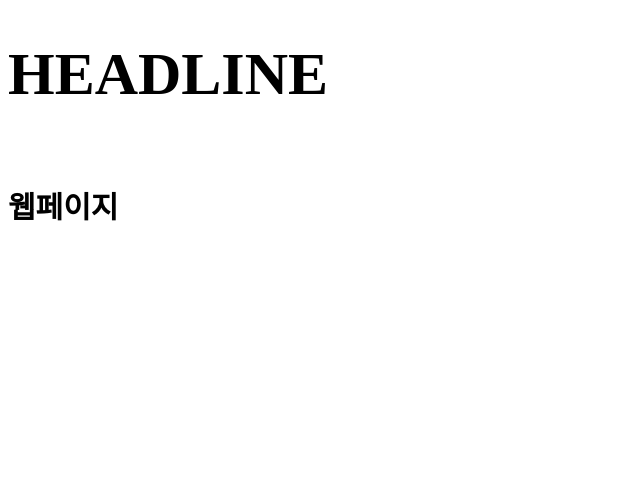
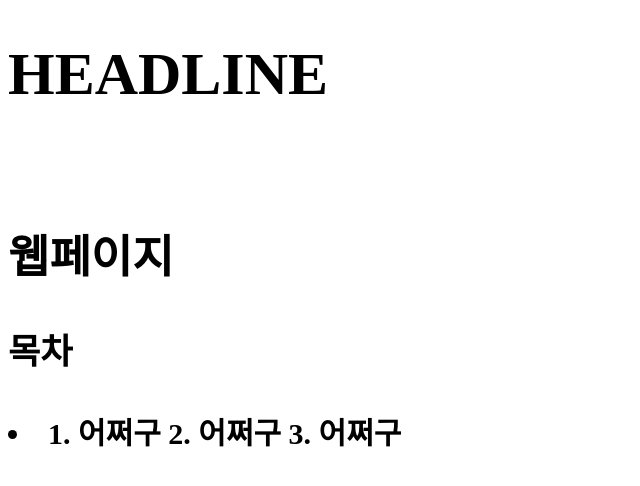
Before and after one commit to Junhyung-Choi/PureHtml, a plain HTML site: page index.html in a window 1280 px wide. Shown: the whole page, without its empty margins (0-640 px from the left). Drawn offline with Linux system fonts and the light colour scheme.

```diff
--- a/index.html
+++ b/index.html
@@ -6,7 +6,13 @@
 	<body>
 		<div class="title">
 			<h1>HEADLINE</h1><br>
-			웹페이지
+			<h2>웹페이지</h2>
+			<h3>목차</h3>
+			<li>
+				1. 어쩌구
+				2. 어쩌구
+				3. 어쩌구
+			</li>
 		</div>
 	<script>console.log("abc");</script>
 	</body>
```
